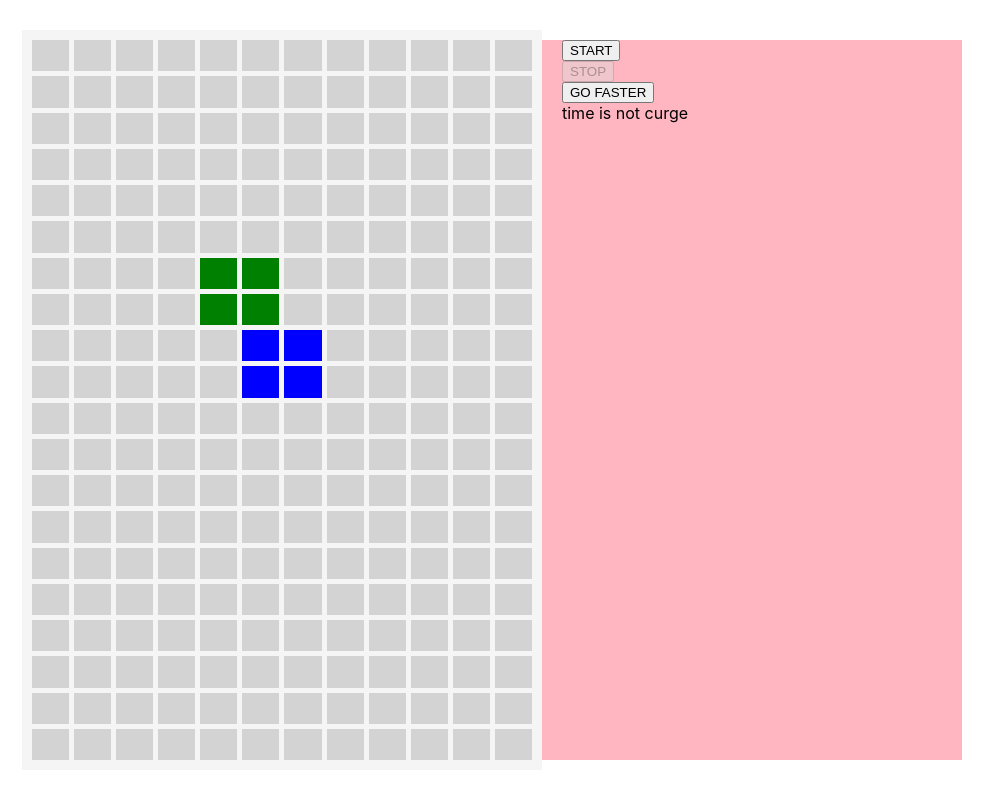
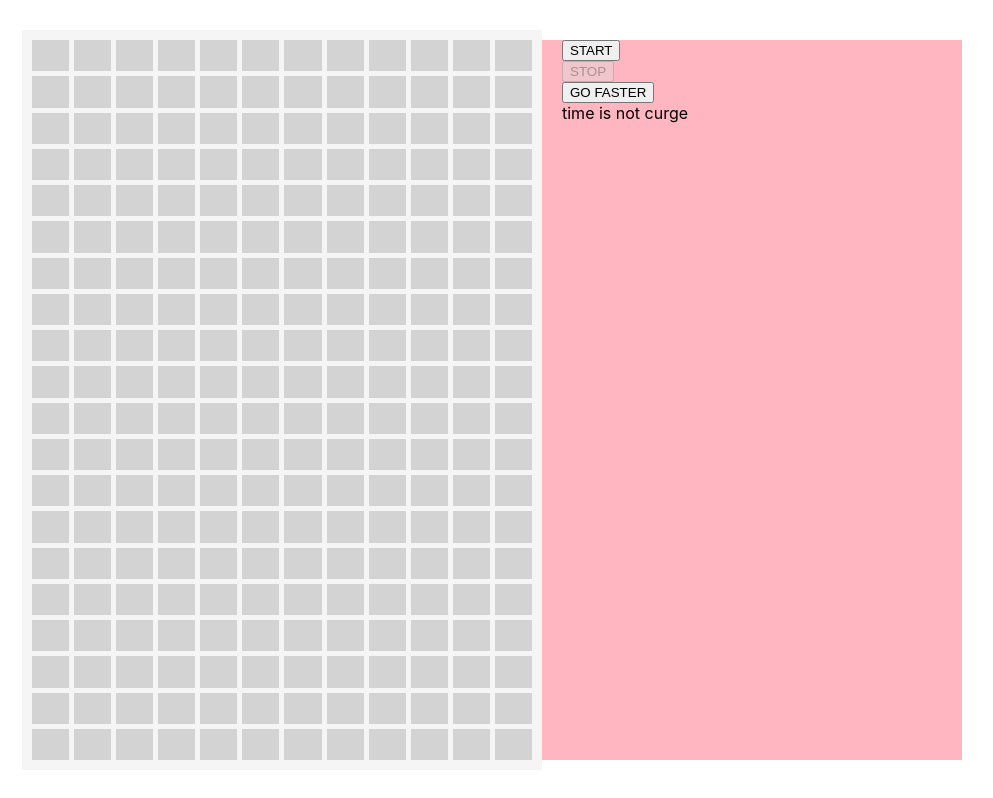
Before and after one commit to valentinvsp/tetris-ac-labs, a React (Create React App) app: page / in a window 1280 px wide. Shown: the whole page, without its empty margins (148-1141 px from the left). Built offline with nearby package versions, Linux system fonts and the light colour scheme.

Commit message:
ac labs 21 apr

```diff
--- a/src/App.js
+++ b/src/App.js
@@ -1,19 +1,22 @@
-import React, { useState } from "react";
+import React, { useState, useCallback } from "react";
 
-import { getEmptyBoard } from "./utils/utils";
 import { GameContainer } from "./components/GameContainer";
 import { RightPanel } from "./components/RightPanel";
 import { TileBoard } from "./components/TileBoard";
 import { useGameTime } from "./hooks/useGameTime";
-
+import { useBoard } from "./hooks/useBoard";
 import "./App.css";
 
 function App() {
-  const onTick = () => {
+
+  const [speed, setSpeed] = useState(1000);
+
+  const  [updateBoard, board] = useBoard();
+
+  const onTick = useCallback(() => {
     console.log("tic tic");
-  };
-  const [speed, setSpeed] = useState(1000);
-  const [board] = useState(getEmptyBoard());
+    updateBoard();
+  }, []);
 
   const { isRunning, startTime, stopTime } = useGameTime({ onTick, speed });
 
--- /dev/null
+++ b/src/hooks/useBoard.js
@@ -0,0 +1,53 @@
+import { useState, useEffect, useRef, useCallback } from 'react'
+import { randomTetromino } from "../tetrominos"; import { getEmptyBoard } from "../utils/utils";
+
+export const useBoard = () => {
+  const [board, setBoard] = useState(getEmptyBoard());
+
+  const player = useRef({
+    currentPos: { row: 0, column: 5 },
+    tetromino: randomTetromino()
+  });
+
+  useEffect(()=> {
+    console.log('test');
+    // updateBoard();
+  }, [])
+
+   const updatePosition = useCallback(()=> {
+     player.current = {
+                currentPos: { row: player.current.currentPos.row + 1, column: player.current.currentPos.column },
+                tetromino: player.current.tetromino
+              }
+   }, []);
+
+   const updateBoard = () => {
+     updatePosition();
+     player.current.tetromino.shape.forEach((row, rowIdx) => {
+         row.forEach((val, colIdx) => {
+           const row = player.current.currentPos.row + rowIdx
+           const column = player.current.currentPos.column + colIdx
+           // update column as well when moving pieces
+           if(row > 0) {
+             board[row - 1][column] = null
+           }
+         });
+       });
+
+     player.current.tetromino.shape.forEach((row, rowIdx) => {
+         row.forEach((val, colIdx) => {
+           const row = player.current.currentPos.row + rowIdx
+           const column = player.current.currentPos.column + colIdx
+
+          if(val === true) {
+            board[row][column] = player.current.tetromino.color
+          }
+         });
+       });
+
+     setBoard([...board]);
+   }
+
+
+  return [updateBoard, board];
+}
--- a/src/hooks/useGameTime.js
+++ b/src/hooks/useGameTime.js
@@ -32,6 +32,7 @@
   useEffect(() => {
     if (!timeInterval.current) return;
 
+    console.log('test');
     stopTime();
     startTime();
   }, [startTime, stopTime, speed]);
--- a/src/tetrominos.js
+++ b/src/tetrominos.js
@@ -5,18 +5,68 @@
  | 1 | 0 |
  | 1 | 0 |
  | 1 | 1 |
+*/
+
+export const TETROMINOS = {
+  L: {
+    shape: [
+    [true, false],
+    [true, false],
+    [true, true],
+  ],
+  color: 'red'
+  },
+  O: {
+  shape: [
+    [ true, true ],
+    [ true, true ]
+  ],
+  color: 'black'
+},
+  I:  {
+         shape: [
+         [true],
+         [true],
+         [true],
+         [true],
+       ],
+       color: 'green'
+       },
+  J: {
+    shape: [
+      [false, true],
+      [false, true],
+      [true, true],
+    ],
+    color: 'yellow'
+  },
+  S: {
+        shape: [
+          [true, true, false],
+          [false, true, true],
+        ],
+        color: 'orange'
+      },
+  T: {
+         shape: [
+           [true, true, true],
+           [false, true, false],
+         ],
+         color: 'brown'
+       },
+  Z:  {
+       shape: [
+         [false, true, true],
+         [true, true, false],
+       ],
+       color: 'blue'
+     },
+}
 
 
-*/
-
-export const l = [
-  [true, false],
-  [true, false],
-  [true, false],
-  [true, true],
-];
-
-const o = [
-  [true, true],
-  [true, true],
-];
+export const randomTetromino = () => {
+  const tetrominos = 'IJLOSTZ';
+  const randTetromino =
+    tetrominos[Math.floor(Math.random() * tetrominos.length)];
+  return TETROMINOS[randTetromino];
+};
--- a/src/utils/utils.js
+++ b/src/utils/utils.js
@@ -6,27 +6,12 @@
     [null, null, null, null, null, null, null, null, null, null, null, null],
     [null, null, null, null, null, null, null, null, null, null, null, null],
     [null, null, null, null, null, null, null, null, null, null, null, null],
-    [
+    [null,
+    null,
       null,
       null,
       null,
       null,
-      "green",
-      "green",
-      null,
-      null,
-      null,
-      null,
-      null,
-      null,
-    ],
-    [
-      null,
-      null,
-      null,
-      null,
-      "green",
-      "green",
       null,
       null,
       null,
@@ -40,8 +25,8 @@
       null,
       null,
       null,
-      "blue",
-      "blue",
+      null,
+      null,
       null,
       null,
       null,
@@ -54,8 +39,22 @@
       null,
       null,
       null,
-      "blue",
-      "blue",
+      null,
+      null,
+      null,
+      null,
+      null,
+      null,
+      null,
+    ],
+    [
+      null,
+      null,
+      null,
+      null,
+      null,
+      null,
+      null,
       null,
       null,
       null,
```
Also changed, not shown: 1 other file (tests, documents, lock files or other folders).
